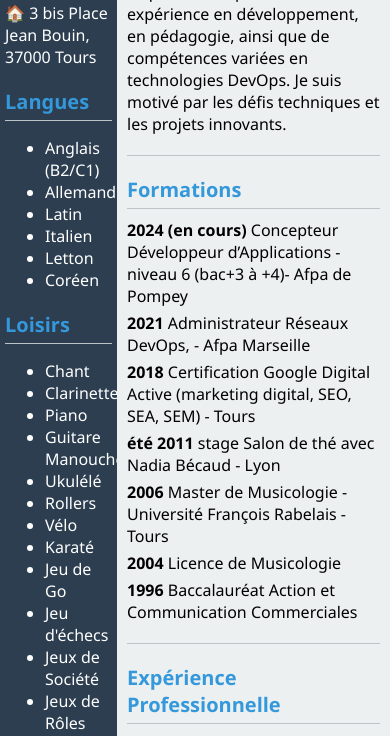
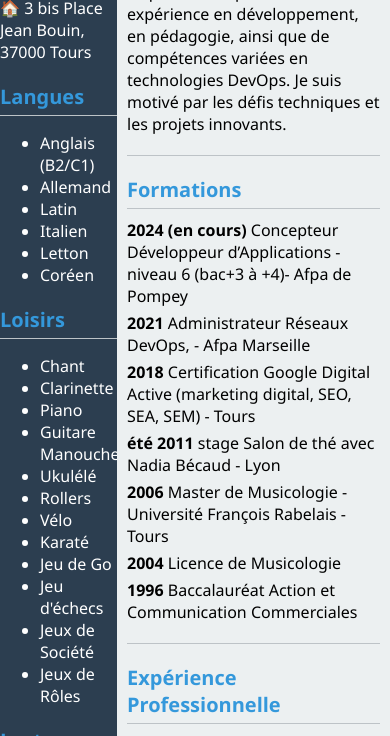
Before and after one commit to yglsan2/yglsan2.github.io, a plain HTML site: page index.html in a window 390 px wide. Shown: the part 178-914 px from the top of the page. Drawn offline with Linux system fonts and the light colour scheme.

Commit message:
Update style.css
.left padding >0

```diff
--- a/style.css
+++ b/style.css
@@ -101,7 +101,7 @@ h3 {
 
     .left {
         width: 30%;
-        padding: 05px;
+        padding: 0px;
         box-sizing: border-box;
     }
 
```
